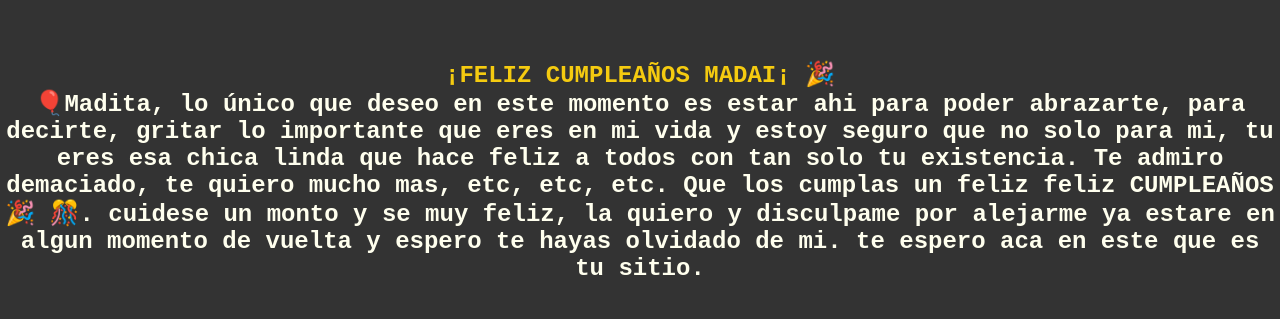
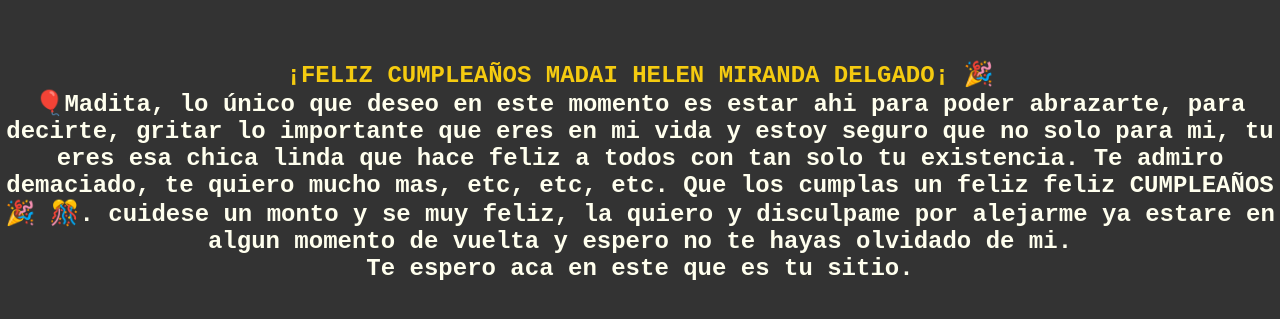
Before and after one commit to albaromartinez/cosas_mias, a plain HTML site: page index.html in a window 1280 px wide. Shown: the part 229-548 px from the top of the page. Drawn offline with Linux system fonts and the light colour scheme.

Commit message:
Update index.html

```diff
--- a/index.html
+++ b/index.html
@@ -33,10 +33,10 @@
         </div>
     </section>
     <section class="final-sms">
-        <h2>¡FELIZ CUMPLEAÑOS MADAI¡ &#127881;
+        <h2>¡FELIZ CUMPLEAÑOS MADAI HELEN MIRANDA DELGADO¡ &#127881;
             <strong> &#127880;Madita, lo único que deseo en este momento es estar ahi para poder abrazarte, para decirte, gritar lo importante que eres en mi vida y estoy seguro que no solo para mi, tu eres esa chica linda que hace feliz a todos con tan solo tu existencia. Te admiro demaciado, te quiero mucho mas, etc, etc, etc.
-            Que los cumplas un feliz feliz CUMPLEAÑOS&#127881; &#127882;. cuidese un monto y se muy feliz, la quiero y disculpame por alejarme ya estare en algun momento de vuelta y espero te hayas olvidado de mi.
-            te espero aca en este que es tu sitio.
+            Que los cumplas un feliz feliz CUMPLEAÑOS&#127881; &#127882;. cuidese un monto y se muy feliz, la quiero y disculpame por alejarme ya estare en algun momento de vuelta y espero no te hayas olvidado de mi.</br>
+            Te espero aca en este que es tu sitio.
 <!--             <a href="https://drive.google.com/drive/folders/12cKX7Ei5PhC32Kk9wN8wAp2ZX2A3p4nc?usp=sharing">Entra aqui</a> -->
             </strong>
         </h2>
```
